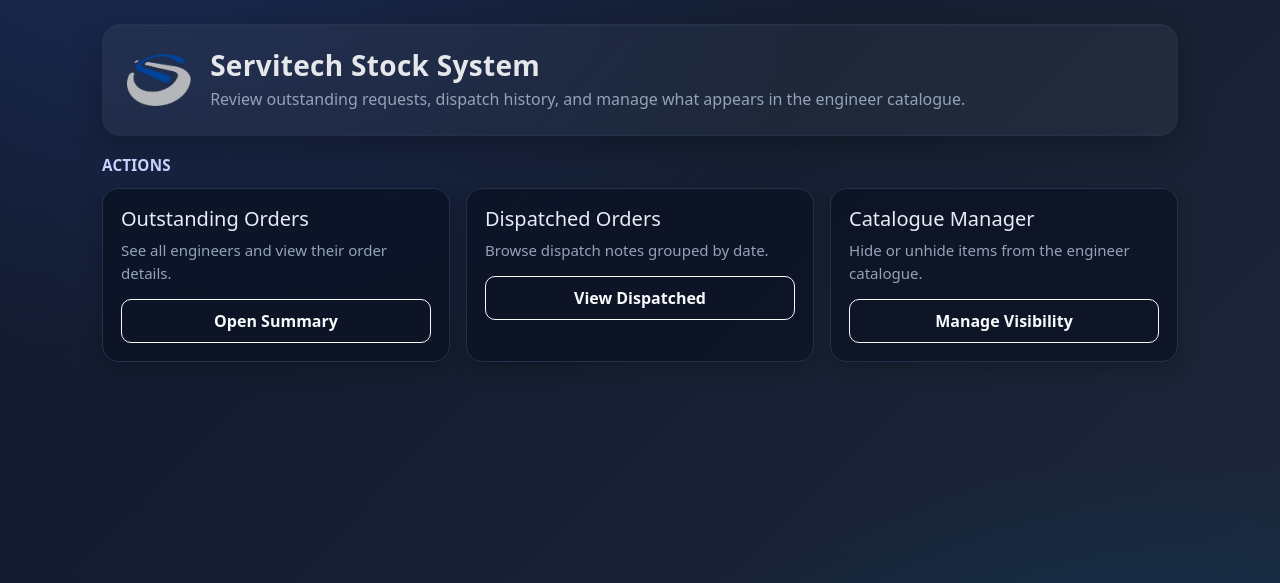
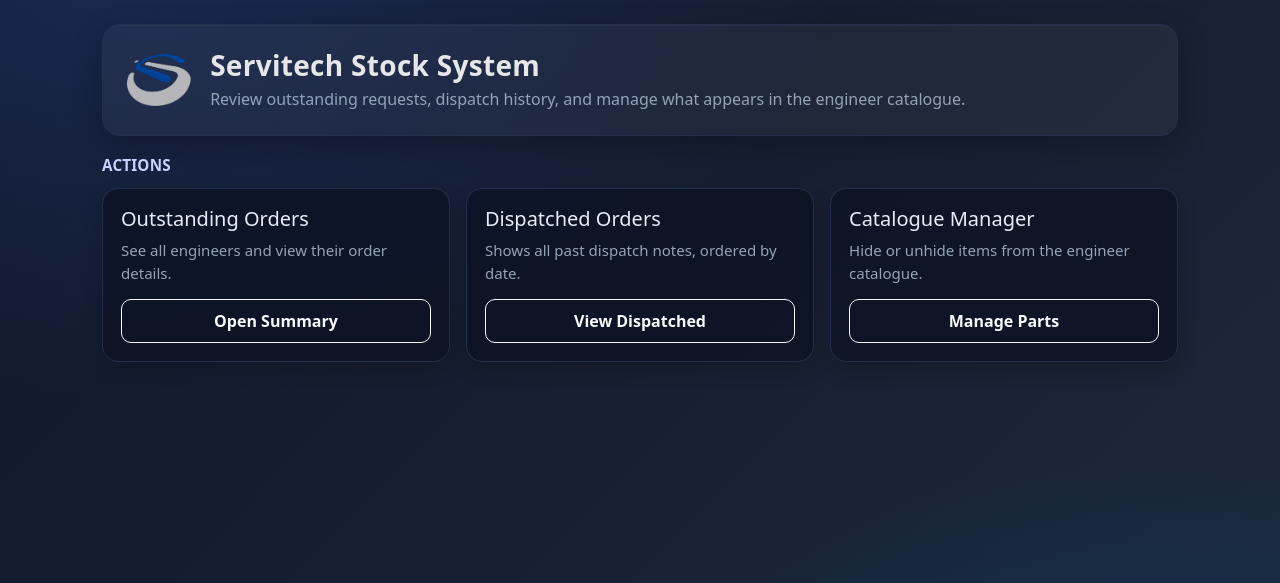
Before and after one commit to tomward0606/StockSystem, a Flask app: page / in a window 1280 px wide. Shown: the top 583 px of the page. Run offline with Flask 3, Linux system fonts and the light colour scheme.

Commit message:
Update home.html

```diff
--- a/templates/home.html
+++ b/templates/home.html
@@ -120,7 +120,7 @@
           <div class="mb-2">
             <h5>Dispatched Orders</h5>
           </div>
-          <p>Browse dispatch notes grouped by date.</p>
+          <p>Shows all past dispatch notes, ordered by date.</p>
           <a href="/admin/dispatched_orders" class="btn btn-outline-light w-100">
             View Dispatched
           </a>
@@ -135,7 +135,7 @@
           </div>
           <p>Hide or unhide items from the engineer catalogue.</p>
           <a href="{{ url_for('hidden_parts') }}" class="btn btn-outline-light w-100">
-            Manage Visibility
+            Manage Parts
           </a>
         </div>
       </div>
```
